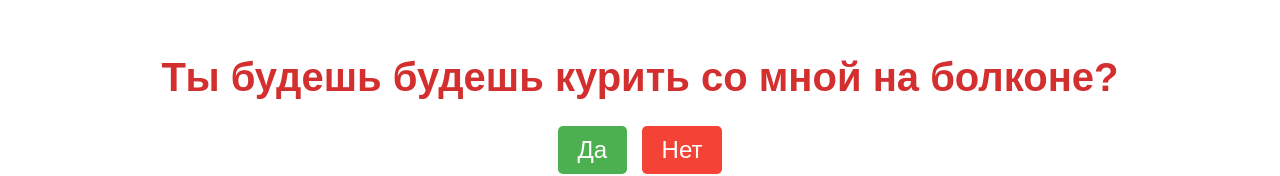
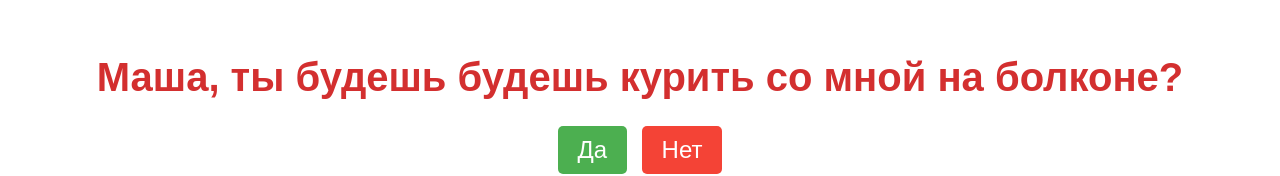
Before and after one commit to vladsislove/vladsislove.github.io, a plain HTML site: page index.html in a window 1280 px wide. Shown: the part 137-313 px from the top of the page. Drawn offline with Linux system fonts and the light colour scheme.

Commit message:
update
update

```diff
--- a/index.html
+++ b/index.html
@@ -9,7 +9,7 @@
 </head>
 <body>
     <div class="container">
-        <h1>Ты будешь будешь курить со мной на болконе?</h1>
+        <h1>Маша, ты будешь будешь курить со мной на болконе?</h1>
         <div class="buttons">
             <button class="yes-button" onclick="handleYesClick()">Да</button>
             <button class="no-button" onclick="handleNoClick()">Нет</button>
```
